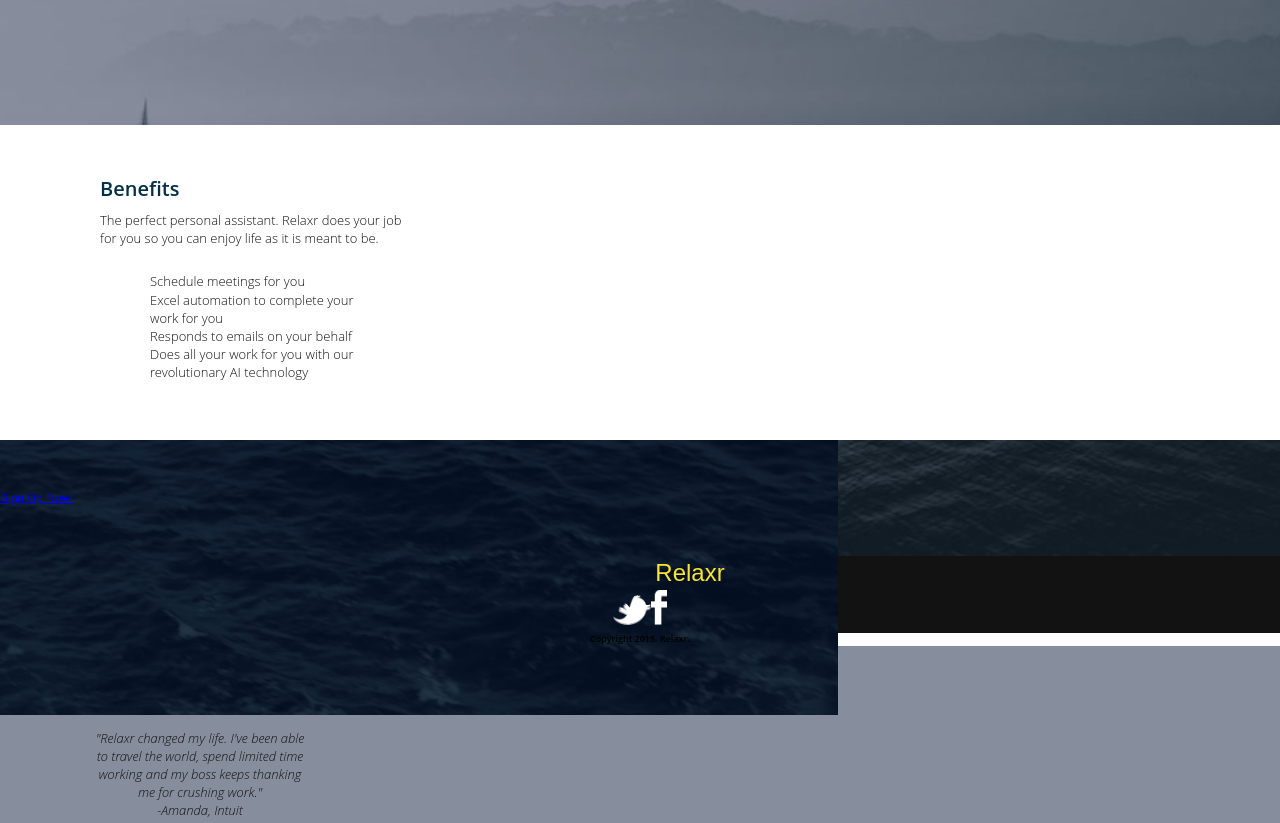
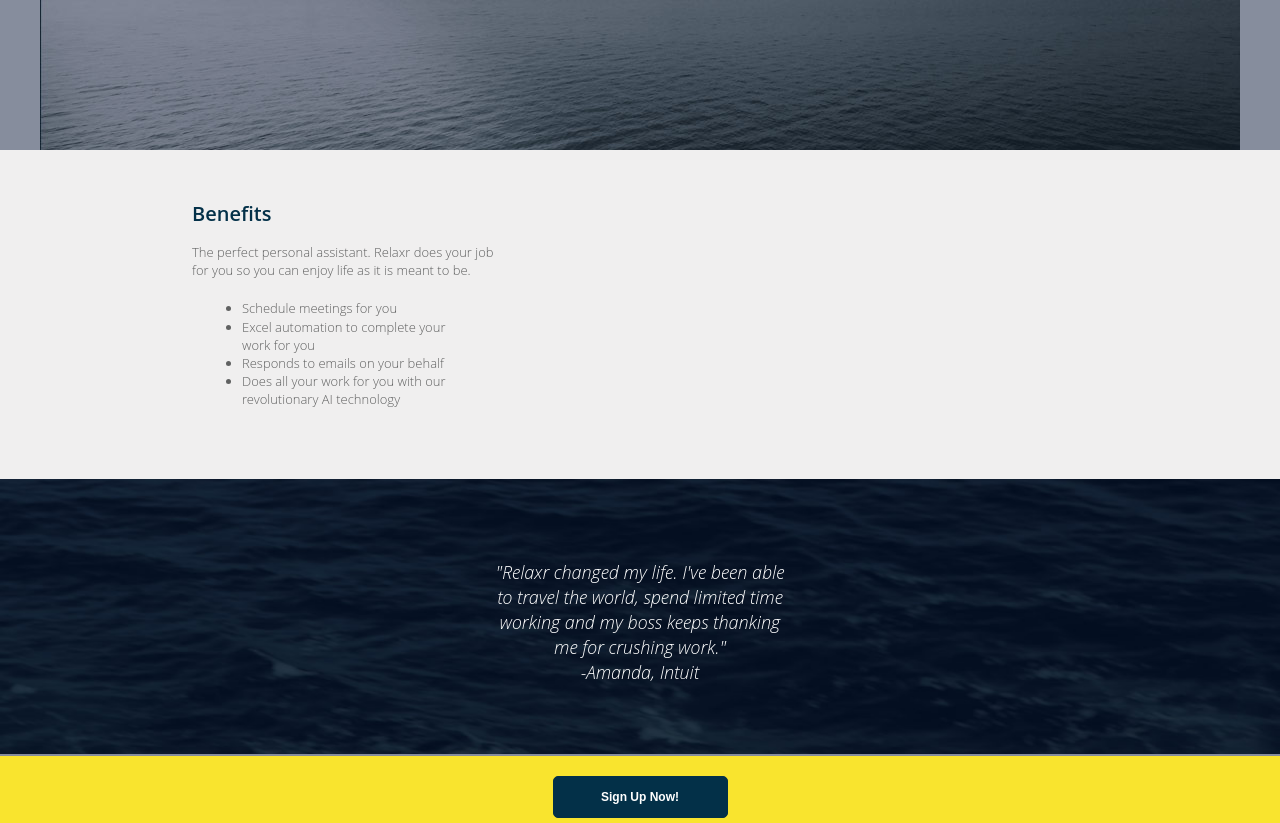
Before and after one commit to jonathanboswell/homework_ynguyen11, a plain HTML site: page week2/index.html in a window 1280 px wide. Shown: the part 400-1223 px from the top of the page. Drawn offline with Linux system fonts and the light colour scheme.

Commit message:
Adds final files

```diff
--- a/week2/css/style.css
+++ b/week2/css/style.css
@@ -51,8 +51,7 @@ body {
      line-height: 1.4;
      font-family: Helvetica, Arial, sans-serif;
      background: url(../images/header_bg.jpg) no-repeat center top rgb(134,141,157);
-      background-size: cover;
-}
+   }
 
 
 /******************************************
@@ -66,110 +65,154 @@ body {
   height: 500px;
 }
 
-header {
-
-}
-
 h1 {
   font-family: "Open Sans extra bold", sans-serif;
   font-size: 24px;
-  margin: 50px 0px 0px 100px;
+  font-weight: 800;
+  margin: 50px 0px 0px 150px;
   color: white;
 }
 
 h2 {
   font-family: "Open Sans semibold", sans-serif;
   font-size: 24px;
+  font-weight: 600;
   color: white;
   text-align: center;
-  padding: 50px;
+  padding: 75px;
 }
 
-h3 {
-  font-family: "Open Sans semibold", sans-serif;
-  font-size: 20px;
-  color: #033048;
+a {
+ border-radius: 5px;
+ font-weight: 800;
+ padding: 12px 0;
+ width: 280px;
+ font-size: 28px;
+ text-align: center;
+ display: block;
+ margin: 0 auto;
 }
 
-img {
-  background-size: cover;
+ul {
+  list-style: disc;
+  font-family: "Open Sans light", sans-serif;
+  font-weight: 300;
+  font-size: 13px;
+  padding: 20px 50px;
 }
 
 footer {
   font-family: "Open Sans extra bold", sans-serif;
   font-size: 24px;
+  font-weight: 800;
   background-color: #121212;
   text-align: center;
+  padding: 5px 0 0 0px;
 }
 
 footer h1 {
   color: #f9e42e;
+  text-align: center;
+  margin-left: 5px;
 }
 
 h6 {
   font-family: "Open Sans semibold", sans-serif;
   font-size: 9px;
-  background-color: white;
-  text-align: center;
+  font-weight: 600;
+  color: white;
+  padding-top: 10px;
+  padding-bottom: 30px;
 }
 
-#button {
-  width: 150px;
-  height: 30px;
-  font-family: "Open Sans extra bold", sans-serif;
-  font-size: 14px;
-  font-weight: bolder;
-  text-align: center;
-  border: 1px solid #f9e42e;
-  border-radius: 5px;
-  color: #033048;
-  background-color: yellow;
-  margin-left: auto;
-  margin-right: auto;
-  padding: 5px 0px 5px 0px;
-
+footer img {
+  margin: 20px 20px 20px 20px;
 }
 
 #benefits {
+  background-color: #f0efef;
+  border: 1 px solid green;
+}
+
+#benefits h3 {
   font-family: "Open Sans semibold", sans-serif;
   font-size: 20px;
-  padding-left: 50px;
-  padding: 50px 0px 50px 100px;
-  margin-top: -25px;
-  background-color: white;
+  font-weight: 600;
+  color: #033048;
+  margin-bottom: 15px;
 }
 
-p {
+#benefits p, ul {
   font-family: "Open Sans light", sans-serif;
   font-size: 13px;
-  padding-top: 8px;
-  color: #121212;
-}
-
-ul {
-  font-family: "Open Sans light", sans-serif;
-  font-size: 13px;
-  padding-left: 50px;
-  padding-right: 200px;
-  padding-top: 25px;
-  color: #121212;
-
+  font-weight: 300;
+  color: #606161;
 }
 
 #testimonial {
   font-family: "Open Sans light", sans-serif;
+  font-style: italic;
   font-size: 18px;
-  font-style: italic;
-  width: 400px;
-  height: 50px;
+  font-weight: 300px;
+  color: white;
   text-align: center;
-  color: white;
+  padding-top: 30px;
 }
 
-#signUp {
-  background-color: #f9e24e;
-  height: 25px;
+#testimonial img {
+  position: center;
+  width: 100%;
+  margin-top: -30px;
 }
+
+#testimonial p {
+  margin-top: -200px;
+  margin-bottom: 75px;
+}
+
+#sign {
+  background-color: #033048;
+  border: 1px solid #033048;
+  color: white;
+  font-size: 12px;
+}
+
+#yellowBox {
+  background-color: #f9e42e;
+  padding: 20px 0 20px 0;
+  margin-top: -5px;
+}
+
+.button {
+  font-family: "Open Sans extra bold", sans-serif;
+  font-size: 14px;
+  font-weight: 800;
+  color: #033048;
+  text-align: center;
+  border: 1px solid #f9e42e;
+  border-radius: 5px;
+  background-color: #f9e42e;
+  padding: 12px;
+  width: 175px;
+  display: block;
+  margin: 0 auto;
+  text-decoration: none;
+}
+
+.box {
+  padding: 50px 0 50px 0;
+  width: 70%;
+  margin: 0 auto;
+}
+
+.button p {
+  background-color: #033048;
+  margin: 0 auto;
+  padding: 5px 0px 5px 0px;
+  border: 1px solid #f9e42e;
+  border-radius: 5px;
+}
+
 
 /******************************************
 /* ADDITIONAL STYLES
```
